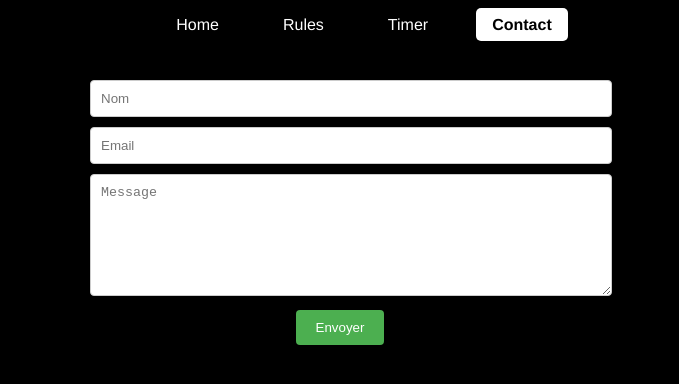
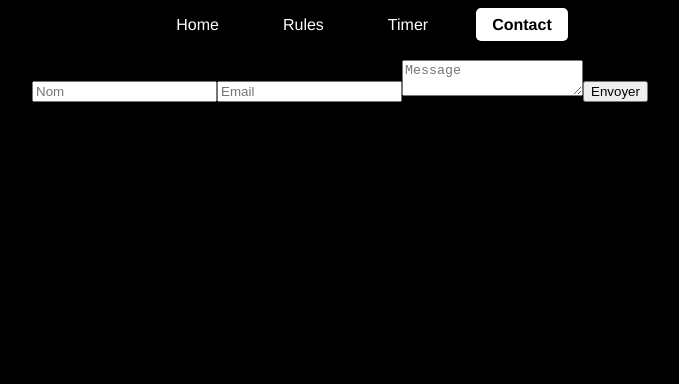
Before and after one commit to zahra4221/project_game, a Vue app: page /contact in a window 1280 px wide. Shown: the top 384 px of the page, without its empty margins (300-979 px from the left). Built offline with nearby package versions, Linux system fonts and the light colour scheme.

Commit message:
fomulaire mise à jour

```diff
--- a/src/components/ContactForm.vue
+++ b/src/components/ContactForm.vue
@@ -1,9 +1,10 @@
 <template>
-    <form @submit.prevent="handleSubmit" class="form-container">
-      <input v-model="form.name" type="text" placeholder="Nom" class="input-field" />
-      <input v-model="form.email" type="email" placeholder="Email" class="input-field" />
-      <textarea v-model="form.message" placeholder="Message" class="input-field textarea-field"></textarea>
-      <button type="submit" class="submit-button">Envoyer</button>
+    <form name="contact-form" method="post" data-netlify="true" data-netlify-honeypot="bot-field">
+      <input type="hidden" name="form-name" value="contact-form" />
+      <input v-model="form.name" type="text" name="name" placeholder="Nom" />
+      <input v-model="form.email" type="email" name="email" placeholder="Email" />
+      <textarea v-model="form.message" name="message" placeholder="Message"></textarea>
+      <button type="submit">Envoyer</button>
     </form>
   </template>
 
@@ -15,16 +16,26 @@
           name: '',
           email: '',
           message: ''
-        }
+        },
+        isSubmitted: false
       };
     },
     methods: {
       handleSubmit() {
-        // Logique d'envoi du formulaire
+        // Vous pouvez ajouter ici une logique de validation ou de traitement des données
+        console.log("Le formulaire a été soumis avec : ", this.form);
+
+        // Après la soumission, vous pourriez vouloir réinitialiser le formulaire ou gérer les états de l'interface utilisateur
+        this.isSubmitted = true;
+        this.resetForm();
+      },
+      resetForm() {
+        this.form = { name: '', email: '', message: '' };
       }
     }
   };
   </script>
+
 
   <style>
   .form-container {
```
